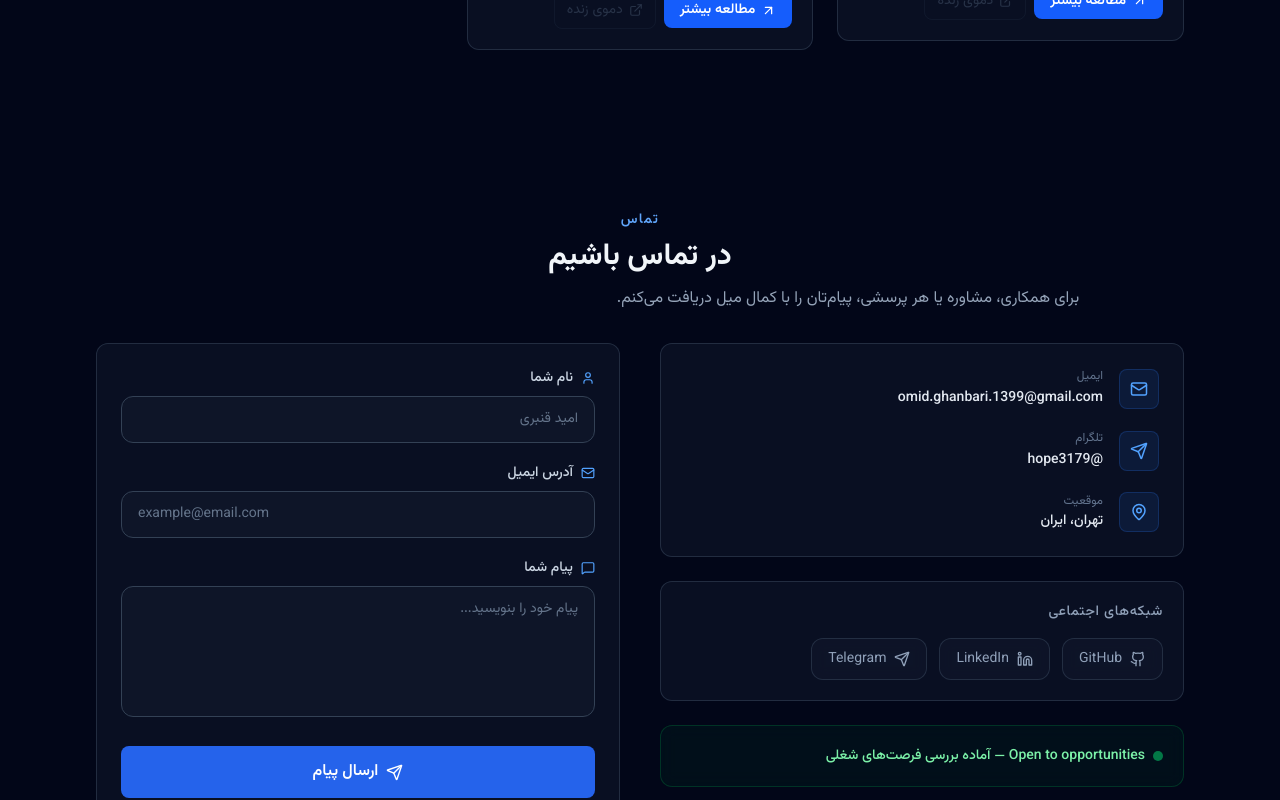
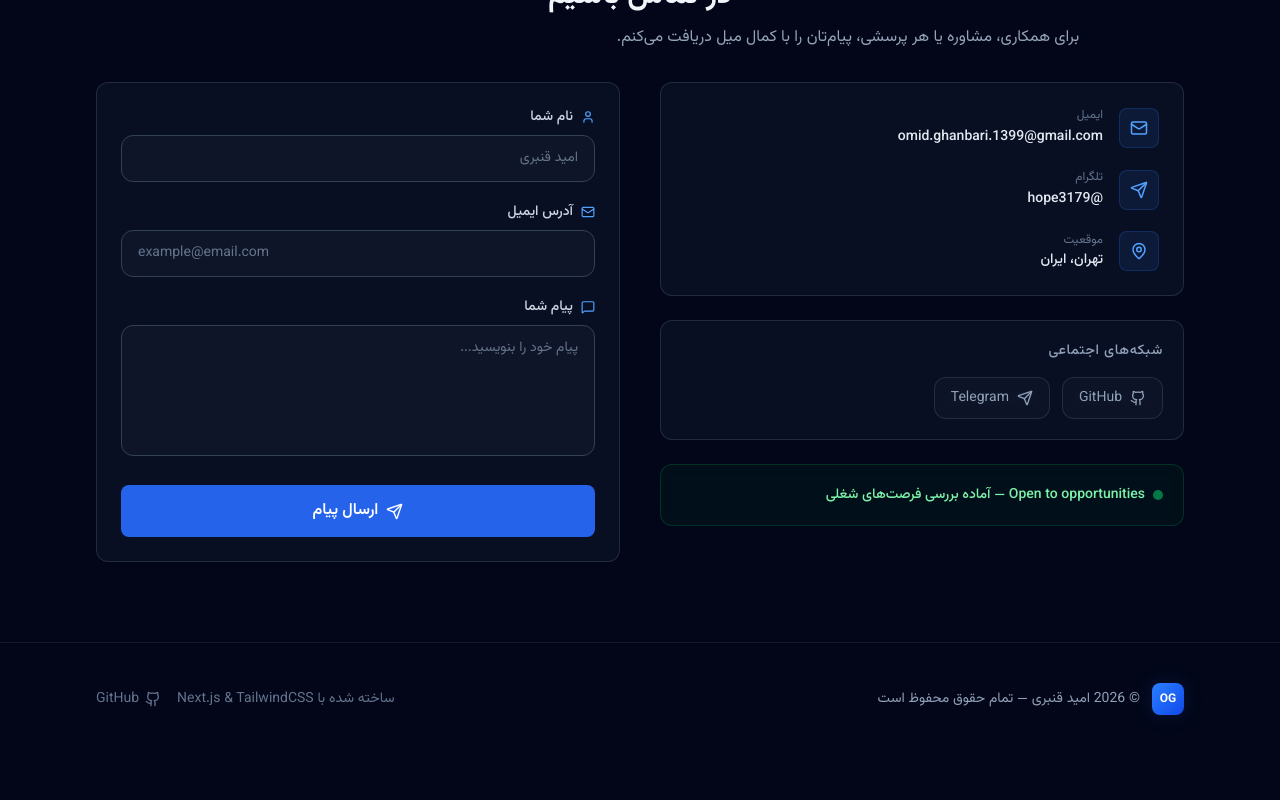
Before and after one commit to OmidG9/Omid, a Next.js app: page / in a window 1280 px wide. Shown: the part 7068-7868 px from the top of the page. Built offline with nearby package versions, Linux system fonts and the light colour scheme.

Commit message:
feat: add master prompt for personal analytics and intelligence dashboard

```diff
--- a/package.json
+++ b/package.json
@@ -7,9 +7,9 @@
     "node": ">=22.0.0"
   },
   "scripts": {
-    "dev": "next dev -p 8000",
+    "dev": "next dev",
     "build": "next build",
-    "start": "next start -p 8000",
+    "start": "next start ",
     "lint": "next lint",
     "format": "prettier --write ."
   },
--- a/src/components/sections/Contact.tsx
+++ b/src/components/sections/Contact.tsx
@@ -31,11 +31,11 @@ const contactInfo = [
 
 const socialLinks = [
   { icon: Github, label: 'GitHub', href: 'https://github.com/OmidG9' },
-  {
-    icon: Linkedin,
-    label: 'LinkedIn',
-    href: 'https://linkedin.com/in/USERNAME',
-  },
+  // {
+  //   icon: Linkedin,
+  //   label: 'LinkedIn',
+  //   href: 'https://linkedin.com/in/USERNAME',
+  // },
   { icon: Send, label: 'Telegram', href: 'https://t.me/hope3179' },
 ];
 
--- a/src/components/sections/Hero.tsx
+++ b/src/components/sections/Hero.tsx
@@ -14,7 +14,7 @@ import portfolio from '@/data/portfolio';
 
 const socialIcons: Record<string, React.ElementType> = {
   GitHub: Github,
-  LinkedIn: Linkedin,
+  // LinkedIn: Linkedin,
   Telegram: Send,
 };
 
```
Also changed, not shown: 2 other files (tests, documents, lock files or other folders).
